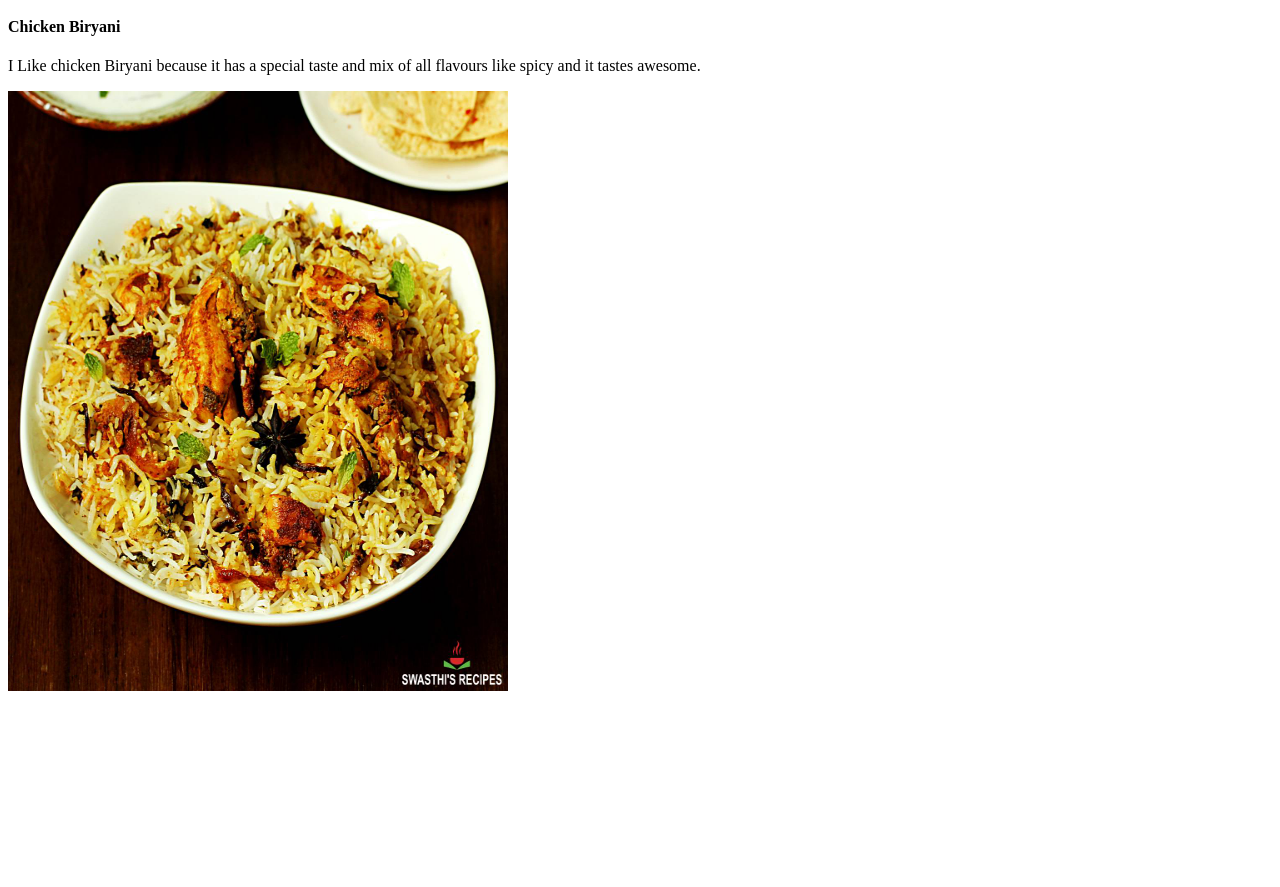
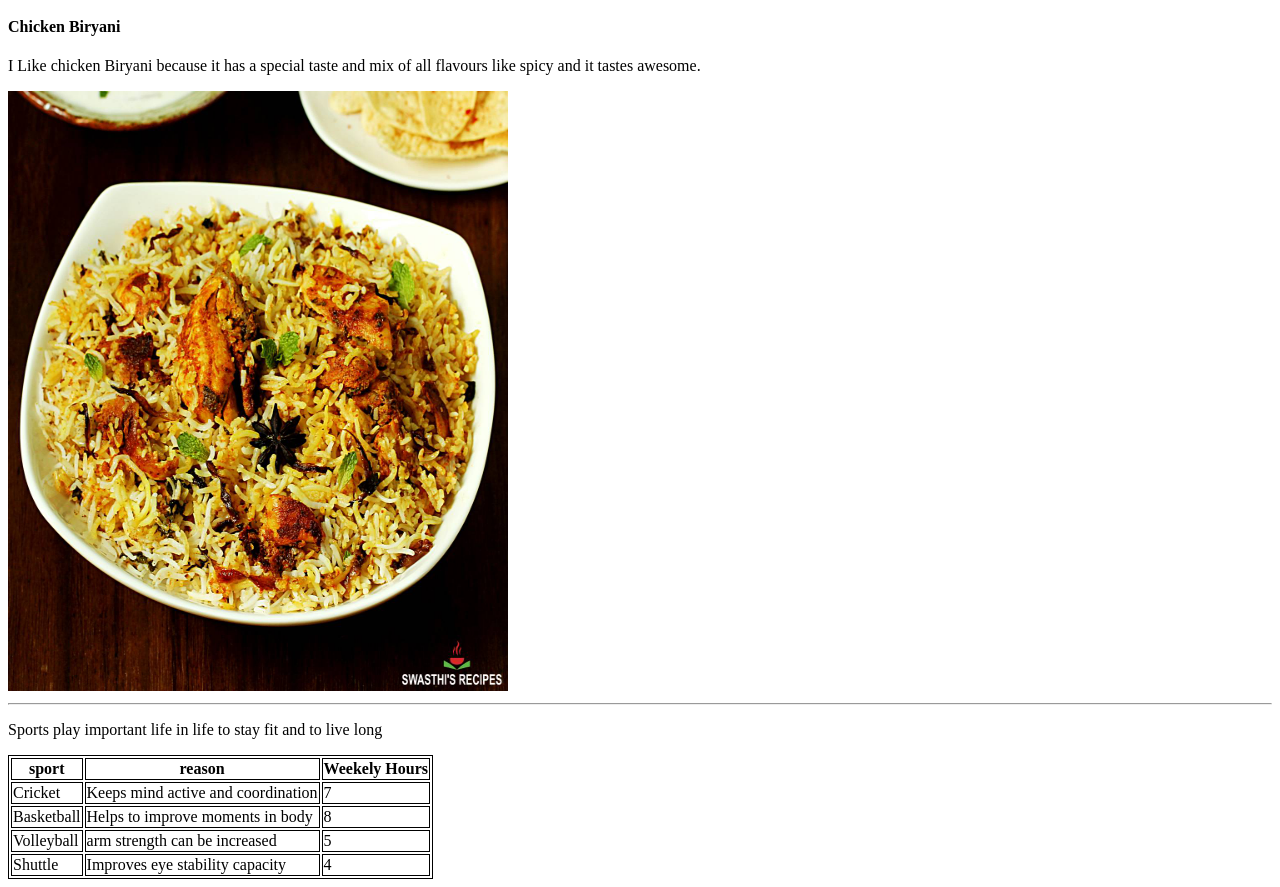
Before and after one commit to 44-563-WebApps-F23/44563-webapps-f23-assignment3-revanthappasani, a plain HTML site: page mystats.html in a window 1280 px wide. Shown: the part 101-988 px from the top of the page. Before the commit the page ends 804 px from the top, so only its background shows below. Drawn offline with Linux system fonts and the light colour scheme.

Commit message:
added sports

```diff
--- a/mystats.html
+++ b/mystats.html
@@ -1,16 +1,56 @@
 <!DOCTYPE html>
 <html>
+<style>
+  table,
+  th,
+  td {
+    border: 1px solid;
+  }
+</style>
+
 <head>
-<title>Stats</title>
+  <title>Stats</title>
 </head>
+
 <body>
 
-<h1>Revanth Appasani</h1>
-<p>I have strong interest in electronics and gadgets and i usually like to take quizes.I used to perform breakdown on mobiles.</p>
-<h4>Chicken Biryani</h4>
-<p>I Like chicken Biryani because
+  <h1>Revanth Appasani</h1>
+  <p>I have strong interest in electronics and gadgets and i usually like to take quizes.I used to perform breakdown on
+    mobiles.</p>
+  <h4>Chicken Biryani</h4>
+  <p>I Like chicken Biryani because
     it has a special taste and mix of all flavours like spicy and it tastes awesome.</p>
-<img src="chicken biryani.jpg" alt="photo of food" width="500" height="600">
+  <img src="chicken biryani.jpg" alt="photo of food" width="500" height="600">
+  <hr>
+  <p>Sports play important life in life to stay fit and to live long</p>
+  <table>
+    <tr>
+      <th>sport </th>
+      <th>reason</th>
+      <th>Weekely Hours</th>
+    </tr>
+    <tr>
+      <td>Cricket</td>
+      <td>Keeps mind active and coordination</td>
+      <td>7</td>
+    </tr>
+    <tr>
+      <td>Basketball</td>
+      <td>Helps to improve moments in body</td>
+      <td>8</td>
+    </tr>
+    <tr>
+      <td>Volleyball</td>
+      <td>arm strength can be increased</td>
+      <td>5</td>
+    </tr>
+    <tr>
+      <td>Shuttle</td>
+      <td>Improves eye stability capacity</td>
+      <td>4</td>
+    </tr>
+  </table>
 
 </body>
+
 </html>
```
